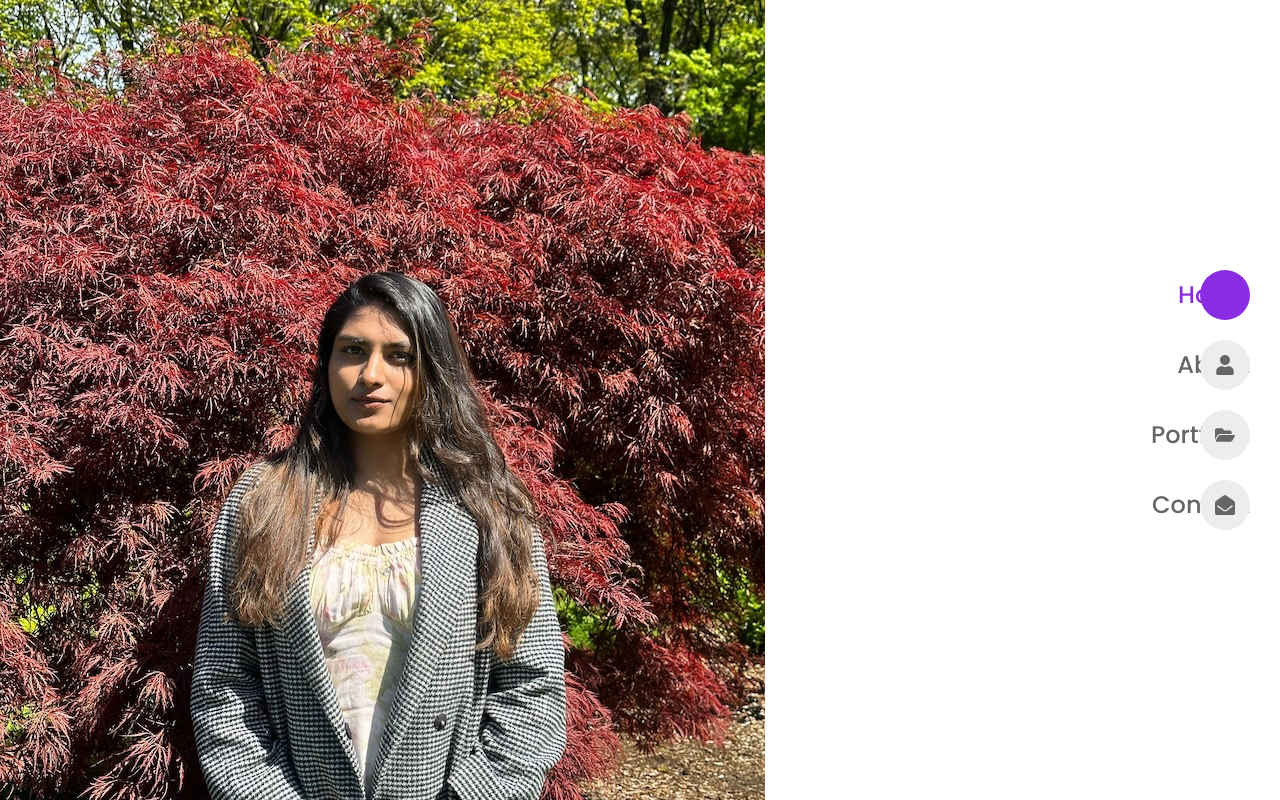
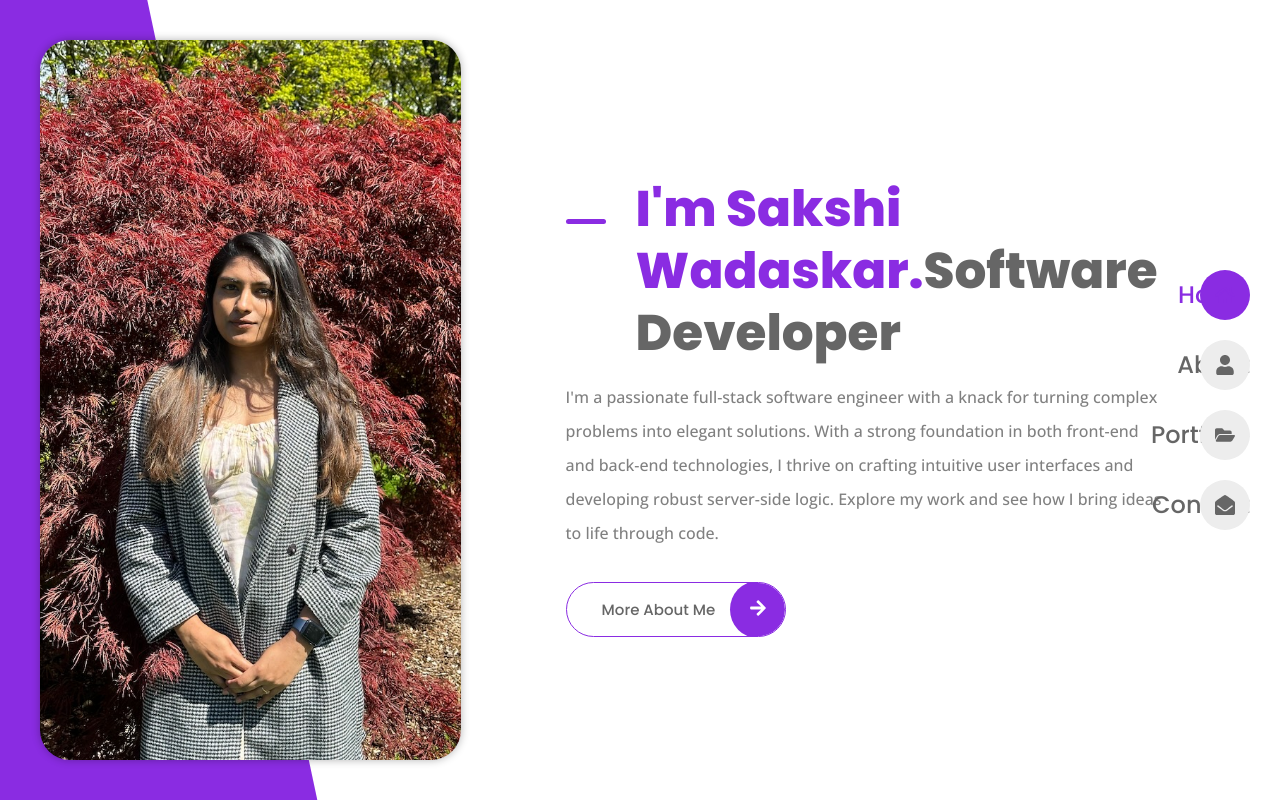
Before and after one commit to sakshiwadaskar/portfolio-website, a React (Vite) app: page / in a window 1280 px wide. Shown: the top 800 px of the page. Built offline with nearby package versions, Linux system fonts and the light colour scheme.

Commit message:
Completed development the home page.

```diff
--- a/src/App.css
+++ b/src/App.css
@@ -84,3 +84,57 @@ textarea {
 img {
     max-width: 100%;
 }
+
+/*================================  REUSABLE CSS  ===============================*/
+.grid {
+    display: grid;
+    gap: 30px
+}
+
+.section {
+    padding-block: 70px;
+}
+
+.button {
+    display: inline-block;
+    color: var(--title-color);
+    border: 1px solid var(--first-color);
+    padding: 15px 70px 15px 35px;
+    border-radius: 35px;
+    font-family: var(--second-font);
+    font-size: var(--small-font-size);
+    font-weight: var(--weight-500);
+    position: relative;
+    overflow: hidden;
+    transition: all 0.25s ease-in-out;
+}
+
+.button:hover {
+    color: var(--text-white);
+}
+
+.button:before {
+    content: '';
+    position: absolute;
+    inset: 0;
+    background-color: var(--first-color);
+    transform: translateX(100%);
+    z-index: -1;
+    transition: all 0.3s ease-out;
+}
+
+.button:hover::before {
+    transform: translateX(0);
+}
+.button__icon {
+    background-color: var(--first-color);
+    position: absolute;
+    inset-block: -2px;
+    right: 0;
+    width: 55px;
+    border-radius: 50%;
+    color: var(--text-white);
+    font-size: var(--large-font-size);
+    text-align: center;
+    line-height: 60px;
+}
--- a/src/pages/about/About.jsx
+++ b/src/pages/about/About.jsx
@@ -2,7 +2,13 @@ import React from "react";
 
 const About = () => {
     return(
-        <div>About</div>
+        <main className={"section container"}>
+            <section className={'about'}>
+                <h2 className={'section__title'}>
+                    About <span>Me</span>
+                </h2>
+            </section>
+        </main>
     )
 }
 export default About
--- a/src/pages/home/Home.jsx
+++ b/src/pages/home/Home.jsx
@@ -1,17 +1,37 @@
 import React from "react";
-import Profile from  "../../assets/photo.jpg"
+import Profile from "../../assets/photo.jpg"
 import {Link} from 'react-router-dom';
-import { FaArrowRight } from "react-icons/fa";
+import {FaArrowRight} from "react-icons/fa";
+import "./home.css"
 
-const Home =() => {
+const Home = () => {
     return (
         <section className='home section grid'>
             <img src={Profile} alt='' className='home__img'/>
 
             <div className='home__content'>
                 <div className={'home__data'}>
-                    <h1></h1>
+                    <h1 className={'home__title'}>
+                        <span>I'm Sakshi Wadaskar.</span>
+                        Software Developer
+                    </h1>
+                    <p className={'home__description'}>
+                        I'm a passionate full-stack software engineer with a knack for turning complex problems into
+                        elegant solutions. With a strong foundation in both front-end and back-end technologies,
+                        I thrive on crafting intuitive user interfaces and developing robust server-side logic.
+                        Explore my work and see how I bring ideas to life through code.
+                    </p>
+
+                    <Link to='/about' className='button'>
+                        More About Me
+                        <span className={'button__icon'}><FaArrowRight/>
+                        </span>
+                    </Link>
                 </div>
+            </div>
+
+            <div className={'color__block'}>
+
             </div>
         </section>
     )
--- a/src/pages/home/home.css
+++ b/src/pages/home/home.css
@@ -0,0 +1,57 @@
+.home {
+    grid-template-columns: 4.32fr 7.68fr;
+    align-items: center;
+    padding: 40px;
+    height: 100vh;
+}
+
+.home__img {
+    height: 100%;
+    object-fit: cover;
+    border-radius: 30px;
+    box-shadow: 0 0 8px hsla(0, 0%, 0%, 0.3);
+    z-index: 1;
+}
+
+.home__data {
+    max-width: 600px;
+    margin-inline: auto;
+    padding-top: 20px;
+}
+
+.home__title {
+    position: relative;
+    font-size: var(--h1-font-size);
+    line-height: 1.24;
+    padding-left: 70px;
+}
+
+.home__title span {
+    color: var(--first-color);
+}
+
+.home__title::before {
+    content: '';
+    position: absolute;
+    left: 0;
+    top: 22%;
+    width: 40px;
+    height: 5px;
+    border-radius: 10px;
+    background-color: var(--first-color);
+}
+
+.home__description  {
+    line-height: 2.125;
+    margin-block: 16px 32px;
+}
+
+.color__block {
+    position: fixed;
+    height: 200%;
+    width: 100%;
+    background-color: var(--first-color);
+    top: -50%;
+    left: -83%;
+    transform: rotate(-12deg);
+}
```
